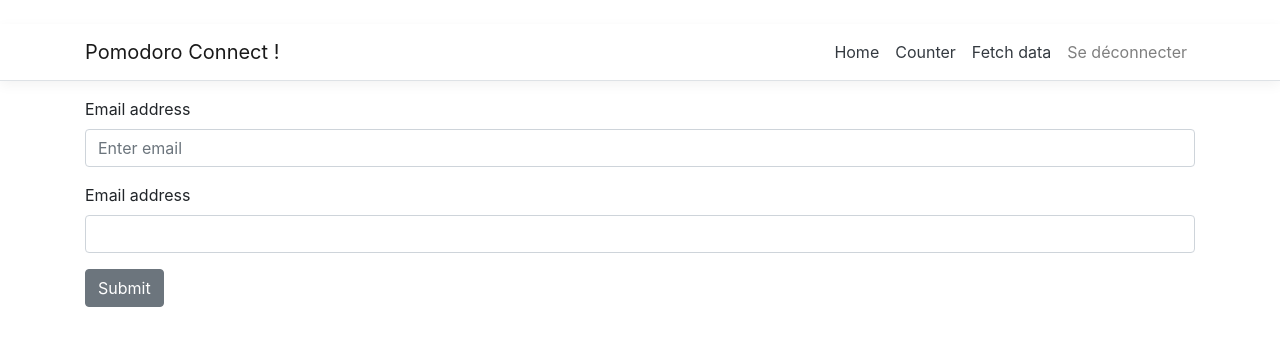
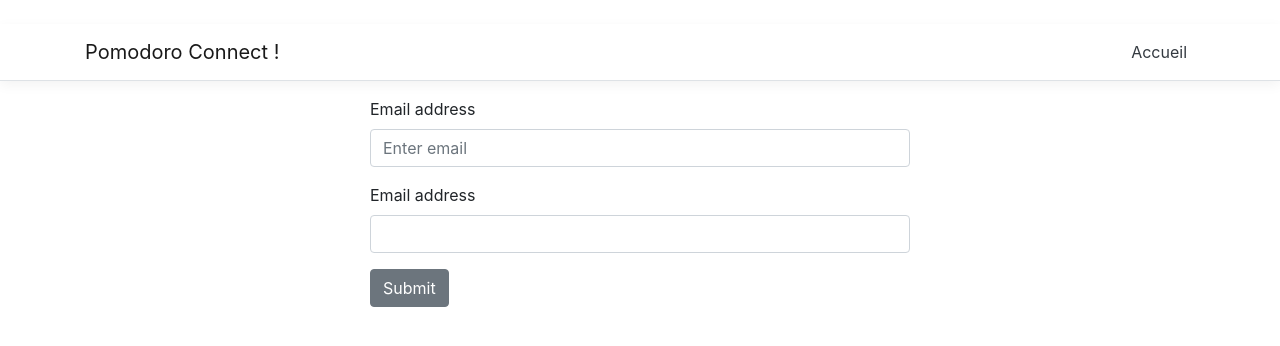
Before and after one commit to olibos/Acme.Productivity.Pomodoro, a React (Create React App) app in the folder Acme.Productivity.Pomodoro.Web/ClientApp/: page /login in a window 1280 px wide. Shown: the top 346 px of the page. Built offline with nearby package versions, Linux system fonts and the light colour scheme.

Commit message:
Add translation and first pages

```diff
--- a/Acme.Productivity.Pomodoro.Web/ClientApp/package.json
+++ b/Acme.Productivity.Pomodoro.Web/ClientApp/package.json
@@ -6,11 +6,13 @@
     "bootstrap": "^4.3.1",
     "connected-react-router": "6.5.2",
     "history": "4.10.1",
+    "i18next": "^19.3.0",
     "jquery": "^3.4.1",
     "merge": "1.2.1",
     "popper.js": "^1.16.0",
     "react": "16.11.0",
     "react-dom": "16.11.0",
+    "react-i18next": "^11.3.3",
     "react-redux": "7.1.1",
     "react-router": "5.1.2",
     "react-router-dom": "5.1.2",
@@ -18,7 +20,8 @@
     "reactstrap": "8.1.1",
     "redux": "4.0.4",
     "redux-thunk": "2.3.0",
-    "svgo": "1.3.0"
+    "svgo": "1.3.0",
+    "i18next-browser-languagedetector": "latest"
   },
   "devDependencies": {
     "@types/history": "4.7.3",
--- a/Acme.Productivity.Pomodoro.Web/ClientApp/public/index.html
+++ b/Acme.Productivity.Pomodoro.Web/ClientApp/public/index.html
@@ -5,37 +5,14 @@
     <meta name="viewport" content="width=device-width, initial-scale=1, shrink-to-fit=no">
     <meta name="theme-color" content="#000000">
     <base href="%PUBLIC_URL%/" />
-    <!--
-      manifest.json provides metadata used when your web app is added to the
-      homescreen on Android. See https://developers.google.com/web/fundamentals/engage-and-retain/web-app-manifest/
-    -->
     <link rel="manifest" href="%PUBLIC_URL%/manifest.json">
     <link rel="shortcut icon" href="%PUBLIC_URL%/favicon.ico">
-    <!--
-      Notice the use of %PUBLIC_URL% in the tags above.
-      It will be replaced with the URL of the `public` folder during the build.
-      Only files inside the `public` folder can be referenced from the HTML.
-
-      Unlike "/favicon.ico" or "favicon.ico", "%PUBLIC_URL%/favicon.ico" will
-      work correctly both with client-side routing and a non-root public URL.
-      Learn how to configure a non-root public URL by running `npm run build`.
-    -->
-    <title>ASP.NETCoreWebApplication</title>
+    <title>Pomodoro Connect !</title>
   </head>
   <body>
     <noscript>
       You need to enable JavaScript to run this app.
     </noscript>
     <div id="root"></div>
-    <!--
-      This HTML file is a template.
-      If you open it directly in the browser, you will see an empty page.
-
-      You can add webfonts, meta tags, or analytics to this file.
-      The build step will place the bundled scripts into the <body> tag.
-
-      To begin the development, run `npm start` or `yarn start`.
-      To create a production bundle, use `npm run build` or `yarn build`.
-    -->
   </body>
 </html>
--- a/Acme.Productivity.Pomodoro.Web/ClientApp/src/App.tsx
+++ b/Acme.Productivity.Pomodoro.Web/ClientApp/src/App.tsx
@@ -6,15 +6,19 @@ import Counter from './components/Counter';
 import FetchData from './components/FetchData';
 import Login from "./components/Login";
 import { PrivateRoute } from "./components/PrivateRoute";
+import { I18nextProvider } from "react-i18next";
+import i18n from "./i18n";
 
-import './custom.css'
+import './custom.css';
 
 export default () => (
-    <Layout>
-        <Route path='/login' component={Login} />
+    <I18nextProvider i18n={i18n}>
+        <Layout>
+            <Route path='/login' component={Login}/>
 
-        <PrivateRoute exact path='/' component={Home} />
-        <PrivateRoute path='/counter' component={Counter} />
-        <PrivateRoute path='/fetch-data/:startDateIndex?' component={FetchData} />
-    </Layout>
+            <PrivateRoute exact path='/' component={Home}/>
+            <PrivateRoute path='/counter' component={Counter}/>
+            <PrivateRoute path='/fetch-data/:startDateIndex?' component={FetchData}/>
+        </Layout>
+    </I18nextProvider>
 );
--- a/Acme.Productivity.Pomodoro.Web/ClientApp/src/components/Login.tsx
+++ b/Acme.Productivity.Pomodoro.Web/ClientApp/src/components/Login.tsx
@@ -3,7 +3,7 @@ import { RouteComponentProps } from "react-router";
 import * as React from "react";
 import { connect } from "react-redux";
 import { ApplicationState } from "../store";
-import { Button, Form, FormGroup, Input, Label } from "reactstrap";
+import { Button, Col, Form, FormGroup, Input, Label, Row } from "reactstrap";
 
 type LoginProps =
     CurrentUserStore.UserState &
@@ -14,13 +14,15 @@ class Login extends React.PureComponent<LoginProps>
 {
     private login()
     {
-
+        this.props.login("toto");
     }
 
     public render()
     {
         return <>
-            <Form>
+            <Row className="justify-content-center">
+                <Col xs={12} md={6}>
+                    <Form onSubmit={this.login.bind(this)}>
                         <FormGroup controlId="formBasicEmail">
                             <Label>Email address</Label>
                             <Input type="email" placeholder="Enter email" />
@@ -31,10 +33,12 @@ class Login extends React.PureComponent<LoginProps>
                             <Input type="password" />
                         </FormGroup>
 
-                <Button variant="primary" type="submit">
+                        <Button variant="primary" type="submit" onClick={this.login.bind(this)}>
                             Submit
                         </Button>
                     </Form>
+                </Col>
+            </Row>
         </>;
     }
 }
--- a/Acme.Productivity.Pomodoro.Web/ClientApp/src/components/NavMenu.tsx
+++ b/Acme.Productivity.Pomodoro.Web/ClientApp/src/components/NavMenu.tsx
@@ -5,12 +5,16 @@ import './NavMenu.css';
 import * as CurrentUserStore from "../store/CurrentUser";
 import { connect } from "react-redux";
 import { ApplicationState } from "../store";
+import { Trans } from "react-i18next";
+import { Security } from "../utils/Security";
 
 type NavMenuProps = CurrentUserStore.UserState &
     typeof CurrentUserStore.actionCreators;
 
 class NavMenu extends React.PureComponent<NavMenuProps, { isOpen: boolean }>
 {
+
+
     public state = {
         isOpen: false,
     };
@@ -21,22 +25,21 @@ class NavMenu extends React.PureComponent<NavMenuProps, { isOpen: boolean }>
             <header>
                 <Navbar className="navbar-expand-sm navbar-toggleable-sm border-bottom box-shadow mb-3" light>
                     <Container>
-                        <NavbarBrand tag={Link} to="/">Pomodoro Connect !</NavbarBrand>
+                        <NavbarBrand tag={Link} to="/">
+                            <Trans>Title</Trans>
+                        </NavbarBrand>
                         <NavbarToggler onClick={this.toggle} className="mr-2"/>
                         <Collapse className="d-sm-inline-flex flex-sm-row-reverse" isOpen={this.state.isOpen} navbar>
                             <ul className="navbar-nav flex-grow">
                                 <NavItem>
-                                    <NavLink tag={Link} className="text-dark" to="/">Home</NavLink>
+                                    <NavLink tag={Link} className="text-dark" to="/"><Trans>Home</Trans></NavLink>
                                 </NavItem>
-                                <NavItem>
-                                    <NavLink tag={Link} className="text-dark" to="/counter">Counter</NavLink>
-                                </NavItem>
-                                <NavItem>
-                                    <NavLink tag={Link} className="text-dark" to="/fetch-data">Fetch data</NavLink>
-                                </NavItem>
-                                <NavItem>
-                                    <NavLink tag={Link} onClick={() => this.props.logout()}>Se déconnecter</NavLink>
-                                </NavItem>
+
+                                {Security.isLogged() &&
+                                    <NavItem>
+                                        <NavLink tag={Link} onClick={() => this.props.logout()}><Trans>Logout</Trans></NavLink>
+                                    </NavItem>
+                                }
                             </ul>
                         </Collapse>
                     </Container>
--- /dev/null
+++ b/Acme.Productivity.Pomodoro.Web/ClientApp/src/i18n.ts
@@ -0,0 +1,28 @@
+import i18n from "i18next";
+import LanguageDetector from "i18next-browser-languagedetector";
+
+i18n.use(LanguageDetector).init({
+    resources: {
+        fr: {
+            translations: {
+                Home: "Accueil",
+                Title: "Pomodoro Connect !",
+                Logout: "Se déconnecter"
+            },
+        },
+    },
+    fallbackLng: "fr",
+    debug: true,
+    ns: ["translations"],
+    defaultNS: "translations",
+    interpolation: {
+        escapeValue: false, // not needed for react!!
+        formatSeparator: ","
+    },
+
+    react: {
+        wait: true
+    }
+});
+
+export default i18n;
```
Also changed, not shown: 1 other file (tests, documents, lock files or other folders). Lines whose indentation alone changed are shown as unchanged.
